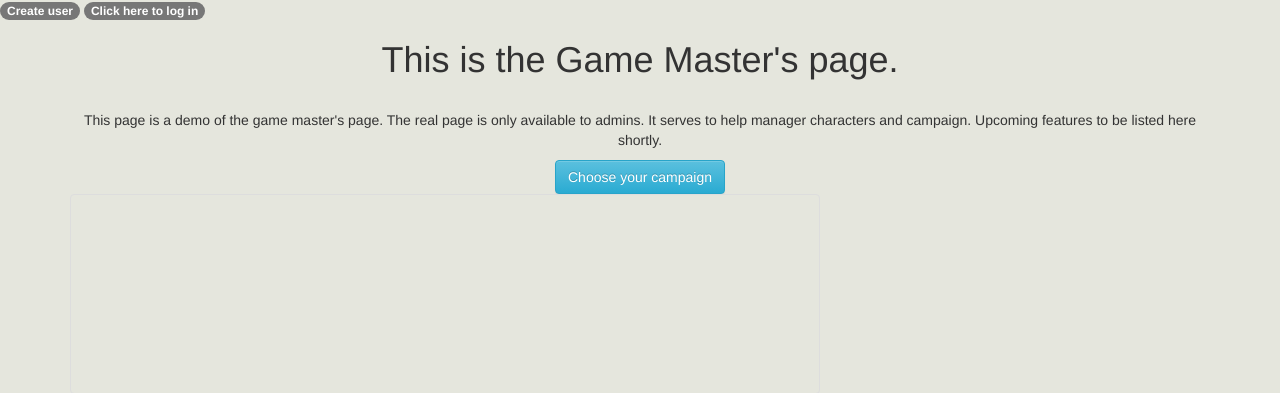
After one commit to taiChantarungsee/roleplaying_manager, a Django app: page /GM/ in a window 1280 px wide. The commit adds this page. Shown: the top 393 px of the page. Run offline with Django 3.2, Linux system fonts and the light colour scheme; some libraries are stand-ins or nearby versions.

Commit message:
Added GM page

```diff
--- /dev/null
+++ b/blog/static/css/character_builder.css
@@ -0,0 +1,4 @@
+.table-borderless td,
+.table-borderless th {
+    border: 0;
+}
--- a/blog/templates/blog/character.html
+++ b/blog/templates/blog/character.html
@@ -8,8 +8,6 @@
  			});
  			$("#remove_form").click(function() {
  				$("#create-form").fadeOut();
- 			});
- 			$("mass_like").click(function() {
  			});
  			$("mass_delete").click(function() {
  			});
@@ -43,6 +41,7 @@
 		<h1> Welcome to the character database. </h1>
 		<br><div class="container"><p> This website is intended as a demo and test site of a system agnostic role playing game character manager being developed by Tai Jantarungsee. Currently, you can create a user and create characters. Characters are not associated with users yet.</p></div>
 		<button type="button" id="create" class="btn btn-info"> Create a new character</button>
+		<a href="{% url 'gm' %}"><button type="button" id="dm" class="btn btn-warning"> Click here to try out GM mode</button></a>
 	</div>
 	<div id="create-form" style="display:none;">
 		<div class="container">
@@ -62,9 +61,6 @@
 				<div class="col-sm-8">
 					<h2>Current Characters</h2>
 					<div id="toolbar" class="btn-group">
-					   <button type="button" id="mass_like" class="btn btn-default">
-					       <i class="glyphicon glyphicon-heart"></i>
-					   </button>
 					   <button type="button" id="mass_delete" class="btn btn-default">
 					       <i class="glyphicon glyphicon-trash"></i>
 					   </button>
--- a/blog/templates/blog/character_base.html
+++ b/blog/templates/blog/character_base.html
@@ -6,6 +6,7 @@
         <link href='//fonts.googleapis.com/css?family=Lobster&subset=latin,latin-ext' rel='stylesheet' type='text/css'>
         <script type="text/javascript" src="https://ajax.googleapis.com/ajax/libs/jquery/3.2.1/jquery.min.js">"></script>
         <link rel="stylesheet" href="{% static 'css/bootstrap-table.css' %}">
+        <link rel="stylesheet" href="{% static 'css/character_builder.css' %}">
         <script src="{% static 'js/bootstrap-table.js' %}"></script>
         <style>
             body {background: #E5E6DD;}
--- /dev/null
+++ b/blog/templates/blog/gm.html
@@ -0,0 +1,38 @@
+{% extends "blog/character_base.html" %}
+{% block content %}
+<script type="text/javascript">
+	$(document).ready(function(){
+		$("#campaign").click(function(){
+			$("#campaign-list").fadeIn();
+			$("#campaign").fadeOut();
+		});
+		$("")
+	})
+</script>
+
+<div style="text-align:center;">
+	<h1>This is the Game Master's page.</h1>
+	<br><div class="container"><p> This page is a demo of the game master's page. The real page is only available to admins. It serves to help manager characters and campaign. Upcoming features to be listed here shortly.</p></div>
+	<button class="btn btn-info" id="campaign">Choose your campaign</button>
+	<div class="container">
+			<div class="row">
+				<div class="col-sm-8">
+	<table id="campaign-list" class="table table-borderless" data-toggle="table" data-classes="table" data-height="200" style="display:none;">
+		<thead>
+			<tr>
+				<th>Name</th>
+				<th>Other things to put here</th>
+			</tr>
+		</thead>
+		<tbody>
+			<tr>
+				<td>Example</td>
+			</tr>
+		</tbody>
+	</table>
+</div>
+</div>
+</div>
+</div>
+
+{% endblock %}
--- a/blog/urls.py
+++ b/blog/urls.py
@@ -15,4 +15,6 @@ urlpatterns = [ # using the template {{ url 'url_name'}} we can refer to the URL
     url(r'^delete/(?P<pk>\d+)/$', DeleteCharacter.as_view(), name='character_delete'),
     url(r'^character/detail/(?P<pk>\d+)/$', character_detail, name='character_detail'),
 
+    #URLs for GM mode
+    url(r'^GM/$', game_master, name='gm'),
 ]
--- a/blog/views.py
+++ b/blog/views.py
@@ -114,6 +114,8 @@ def character_detail(request, pk):
     character = CharacterBase.objects.get(pk=pk)
     return render(request, 'blog/character_detail.html', {'character':character})
 
+def game_master(request):
+    return render(request,'blog/gm.html')
 
 #Character related class based views
 class DeleteCharacter(DeleteView):
```
Also changed, not shown: blog/templates/blog/character_delete.html (+0 -7 lines).
